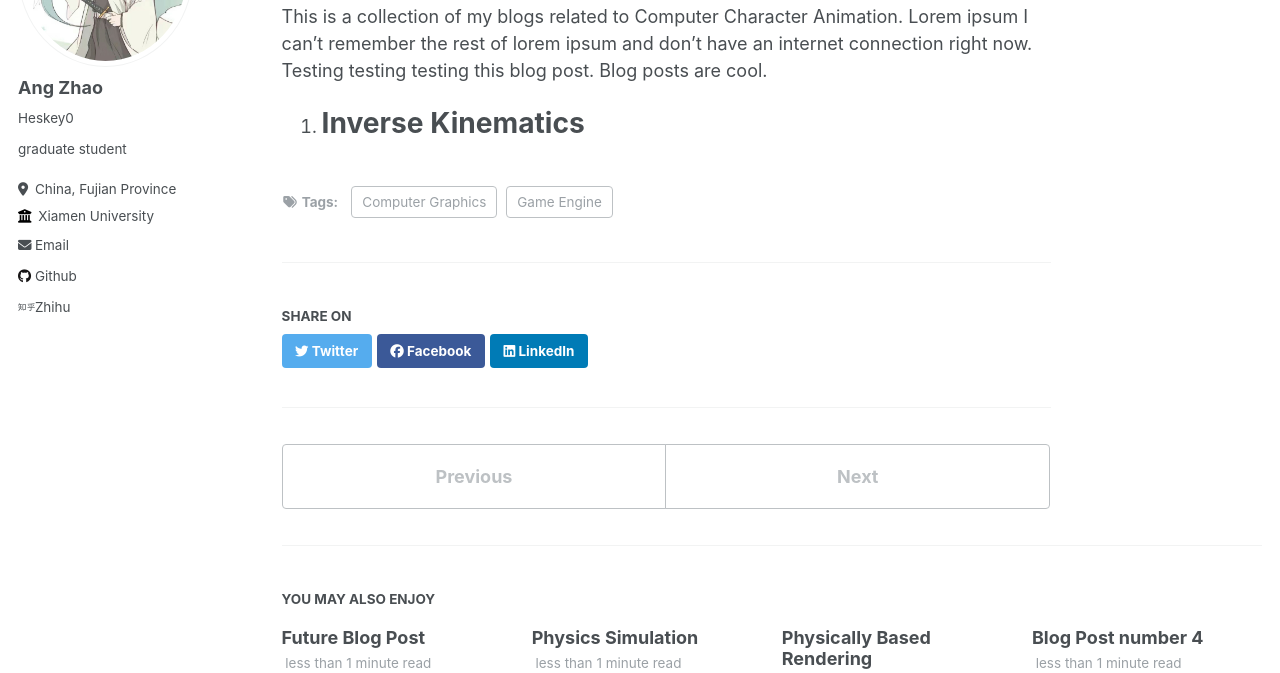
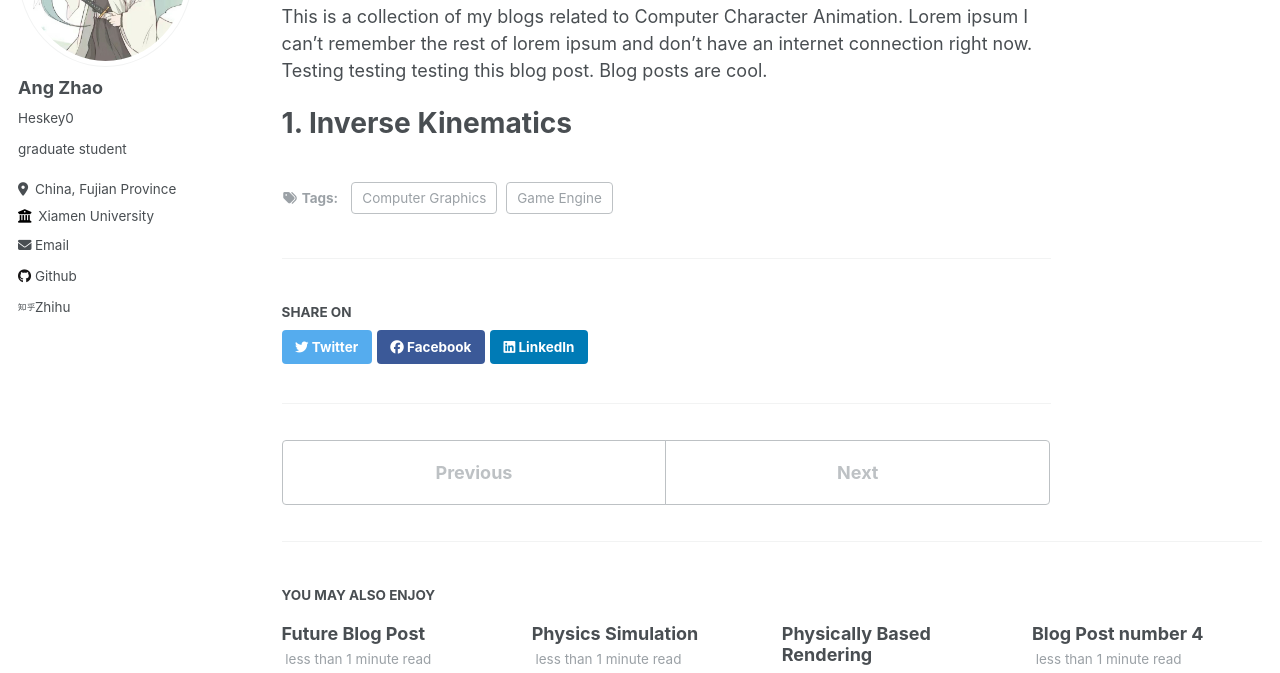
Before and after one commit to Heskey0/Heskey0.github.io, a Jekyll site: the page built from _posts/2014-08-14-blog-post-3.md, in a window 1280 px wide and 900 px high. Shown: the part 227-900 px from the top of the window. Built offline with Jekyll 4.4.1, drawn with Linux system fonts in a browser that asks for light colours.

Commit message:
Update 2014-08-14-blog-post-3.md
animation

```diff
--- a/_posts/2014-08-14-blog-post-3.md
+++ b/_posts/2014-08-14-blog-post-3.md
@@ -10,5 +10,4 @@ tags:
 
 This is a collection of my blogs related to Computer Character Animation. Lorem ipsum I can't remember the rest of lorem ipsum and don't have an internet connection right now. Testing testing testing this blog post. Blog posts are cool.
 
-1. Inverse Kinematics
-======
+# 1. Inverse Kinematics
```
